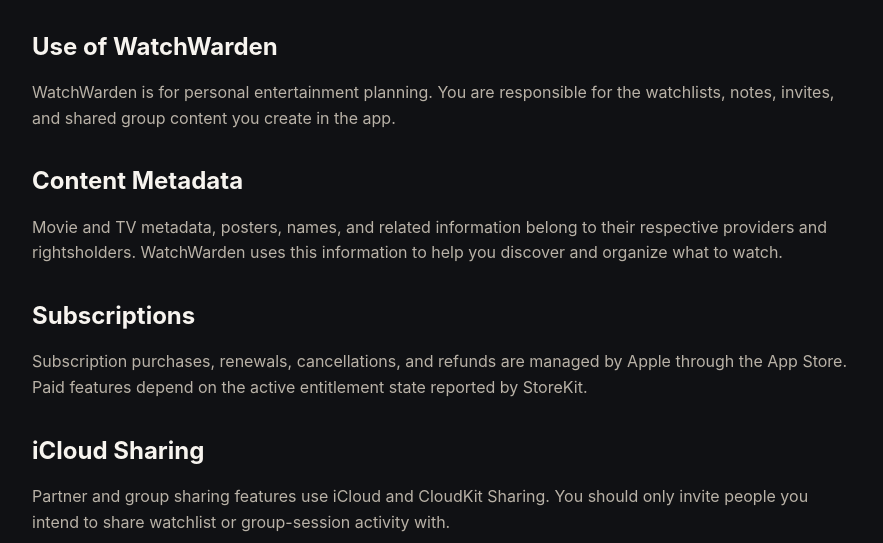
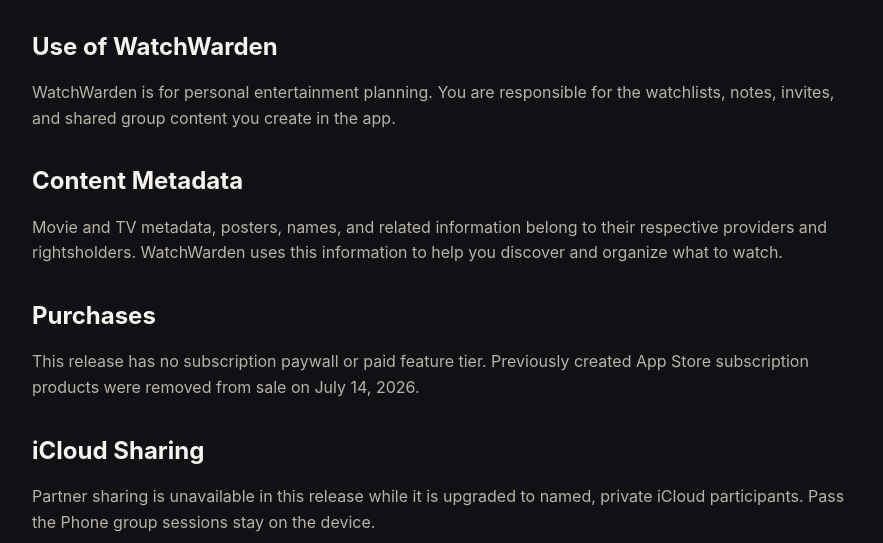
Before and after one commit to conorgg123/watchwarden-app-site, a plain HTML site: page terms/index.html in a window 1280 px wide. Shown: the part 257-800 px from the top of the page, without its empty margins (198-1081 px from the left). Drawn offline with Linux system fonts and the light colour scheme.

Commit message:
Align terms/index.html with release build 94

```diff
--- a/terms/index.html
+++ b/terms/index.html
@@ -52,11 +52,11 @@
     <h2>Content Metadata</h2>
     <p>Movie and TV metadata, posters, names, and related information belong to their respective providers and rightsholders. WatchWarden uses this information to help you discover and organize what to watch.</p>
 
-    <h2>Subscriptions</h2>
-    <p>Subscription purchases, renewals, cancellations, and refunds are managed by Apple through the App Store. Paid features depend on the active entitlement state reported by StoreKit.</p>
+    <h2>Purchases</h2>
+    <p>This release has no subscription paywall or paid feature tier. Previously created App Store subscription products were removed from sale on July 14, 2026.</p>
 
     <h2>iCloud Sharing</h2>
-    <p>Partner and group sharing features use iCloud and CloudKit Sharing. You should only invite people you intend to share watchlist or group-session activity with.</p>
+    <p>Partner sharing is unavailable in this release while it is upgraded to named, private iCloud participants. Pass the Phone group sessions stay on the device.</p>
 
     <h2>Contact</h2>
     <p>Questions about these terms can be sent to <a href="mailto:support@watchwarden.app">support@watchwarden.app</a>. Support and privacy information is available from the <a href="support.html">Support</a> page.</p>
```
